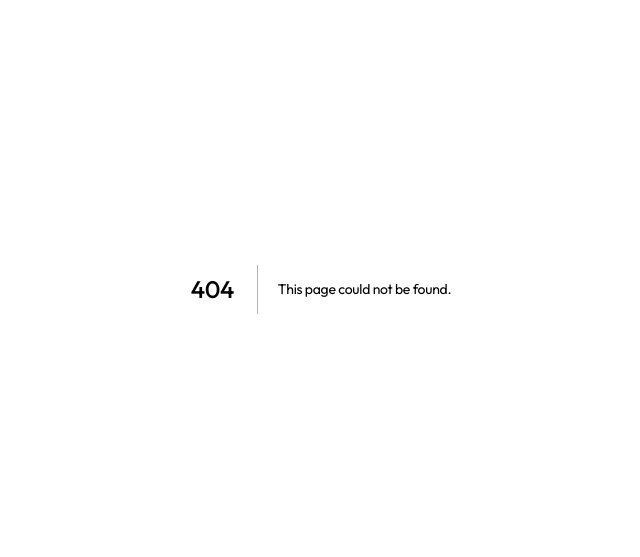
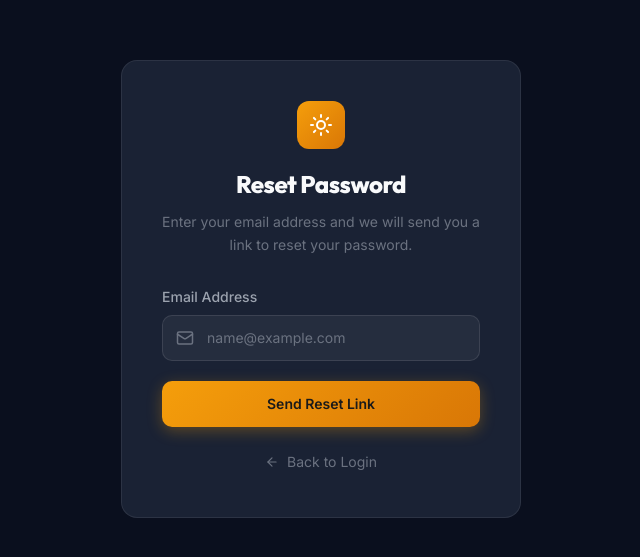
Before and after one commit to RANDOF483/solargrid, a Next.js app: page /forgot-password in a window 1280 px wide. Before the commit this address had no page. Shown: the part 111-668 px from the top of the page, without its empty margins (319-959 px from the left). Built offline with nearby package versions, Linux system fonts and the light colour scheme.

Commit message:
Implement forgot password and update password functionality

```diff
--- /dev/null
+++ b/src/app/forgot-password/page.tsx
@@ -0,0 +1,70 @@
+'use client';
+
+import { useState } from 'react';
+import Link from 'next/link';
+import { createClient } from '@/lib/supabase/client';
+import { Mail, ArrowLeft, Sun } from 'lucide-react';
+
+export default function ForgotPassword() {
+  const [email, setEmail] = useState('');
+  const [loading, setLoading] = useState(false);
+  const [message, setMessage] = useState<{ type: 'success' | 'error', text: string } | null>(null);
+
+  const handleSubmit = async (e: React.FormEvent) => {
+    e.preventDefault();
+    if (!email) return;
+    setLoading(true);
+    setMessage(null);
+
+    const supabase = createClient();
+    const { error } = await supabase.auth.resetPasswordForEmail(email, {
+      redirectTo: `${window.location.origin}/update-password`,
+    });
+
+    if (error) {
+      setMessage({ type: 'error', text: error.message });
+    } else {
+      setMessage({ type: 'success', text: 'Password reset link has been sent to your email.' });
+    }
+    setLoading(false);
+  };
+
+  return (
+    <div style={{ minHeight: '100vh', display: 'flex', alignItems: 'center', justifyContent: 'center', background: 'var(--bg-primary)' }}>
+      <div className="card" style={{ width: '100%', maxWidth: 400, padding: 40 }}>
+        <div style={{ display: 'flex', flexDirection: 'column', alignItems: 'center', marginBottom: 30 }}>
+          <div style={{ width: 48, height: 48, borderRadius: 12, background: 'linear-gradient(135deg, #f59e0b, #d97706)', display: 'flex', alignItems: 'center', justifyContent: 'center', marginBottom: 16 }}>
+            <Sun size={24} color="white" />
+          </div>
+          <h1 style={{ fontFamily: 'Outfit, sans-serif', fontSize: 24, fontWeight: 800, color: 'var(--text-primary)', marginBottom: 8 }}>Reset Password</h1>
+          <p style={{ fontSize: 14, color: 'var(--text-muted)', textAlign: 'center' }}>Enter your email address and we will send you a link to reset your password.</p>
+        </div>
+
+        {message && (
+          <div style={{ padding: '12px 16px', borderRadius: 8, marginBottom: 20, fontSize: 13, background: message.type === 'success' ? 'rgba(52, 211, 153, 0.1)' : 'rgba(239, 68, 68, 0.1)', color: message.type === 'success' ? '#34d399' : '#ef4444', border: `1px solid ${message.type === 'success' ? 'rgba(52, 211, 153, 0.2)' : 'rgba(239, 68, 68, 0.2)'}` }}>
+            {message.text}
+          </div>
+        )}
+
+        <form onSubmit={handleSubmit} style={{ display: 'flex', flexDirection: 'column', gap: 20 }}>
+          <div className="form-group">
+            <label className="form-label">Email Address</label>
+            <div style={{ position: 'relative' }}>
+              <Mail size={18} style={{ position: 'absolute', left: 14, top: '50%', transform: 'translateY(-50%)', color: 'var(--text-muted)' }} />
+              <input type="email" className="form-input" style={{ paddingLeft: 44 }} placeholder="name@example.com" value={email} onChange={(e) => setEmail(e.target.value)} required />
+            </div>
+          </div>
+          <button type="submit" className="btn btn-primary" disabled={loading} style={{ width: '100%', justifyContent: 'center', padding: '12px 0' }}>
+            {loading ? 'Sending Link...' : 'Send Reset Link'}
+          </button>
+        </form>
+
+        <div style={{ marginTop: 24, textAlign: 'center' }}>
+          <Link href="/login" style={{ display: 'inline-flex', alignItems: 'center', gap: 8, fontSize: 14, color: 'var(--text-muted)', textDecoration: 'none' }}>
+            <ArrowLeft size={14} /> Back to Login
+          </Link>
+        </div>
+      </div>
+    </div>
+  );
+}
--- /dev/null
+++ b/src/app/update-password/page.tsx
@@ -0,0 +1,69 @@
+'use client';
+
+import { useState } from 'react';
+import { useRouter } from 'next/navigation';
+import { createClient } from '@/lib/supabase/client';
+import { Lock, Sun, ArrowRight } from 'lucide-react';
+
+export default function UpdatePassword() {
+  const [password, setPassword] = useState('');
+  const [loading, setLoading] = useState(false);
+  const [message, setMessage] = useState<{ type: 'success' | 'error', text: string } | null>(null);
+  const router = useRouter();
+
+  const handleSubmit = async (e: React.FormEvent) => {
+    e.preventDefault();
+    if (!password || password.length < 6) {
+      setMessage({ type: 'error', text: 'Password must be at least 6 characters.' });
+      return;
+    }
+    setLoading(true);
+    setMessage(null);
+
+    const supabase = createClient();
+    const { error } = await supabase.auth.updateUser({ password });
+
+    if (error) {
+      setMessage({ type: 'error', text: error.message });
+      setLoading(false);
+    } else {
+      setMessage({ type: 'success', text: 'Password successfully updated! Redirecting to login...' });
+      setTimeout(() => {
+        router.push('/login');
+      }, 2000);
+    }
+  };
+
+  return (
+    <div style={{ minHeight: '100vh', display: 'flex', alignItems: 'center', justifyContent: 'center', background: 'var(--bg-primary)' }}>
+      <div className="card" style={{ width: '100%', maxWidth: 400, padding: 40 }}>
+        <div style={{ display: 'flex', flexDirection: 'column', alignItems: 'center', marginBottom: 30 }}>
+          <div style={{ width: 48, height: 48, borderRadius: 12, background: 'linear-gradient(135deg, #f59e0b, #d97706)', display: 'flex', alignItems: 'center', justifyContent: 'center', marginBottom: 16 }}>
+            <Sun size={24} color="white" />
+          </div>
+          <h1 style={{ fontFamily: 'Outfit, sans-serif', fontSize: 24, fontWeight: 800, color: 'var(--text-primary)', marginBottom: 8 }}>Create New Password</h1>
+          <p style={{ fontSize: 14, color: 'var(--text-muted)', textAlign: 'center' }}>Please enter your new password below.</p>
+        </div>
+
+        {message && (
+          <div style={{ padding: '12px 16px', borderRadius: 8, marginBottom: 20, fontSize: 13, background: message.type === 'success' ? 'rgba(52, 211, 153, 0.1)' : 'rgba(239, 68, 68, 0.1)', color: message.type === 'success' ? '#34d399' : '#ef4444', border: `1px solid ${message.type === 'success' ? 'rgba(52, 211, 153, 0.2)' : 'rgba(239, 68, 68, 0.2)'}` }}>
+            {message.text}
+          </div>
+        )}
+
+        <form onSubmit={handleSubmit} style={{ display: 'flex', flexDirection: 'column', gap: 20 }}>
+          <div className="form-group">
+            <label className="form-label">New Password</label>
+            <div style={{ position: 'relative' }}>
+              <Lock size={18} style={{ position: 'absolute', left: 14, top: '50%', transform: 'translateY(-50%)', color: 'var(--text-muted)' }} />
+              <input type="password" className="form-input" style={{ paddingLeft: 44 }} placeholder="Minimum 6 characters" value={password} onChange={(e) => setPassword(e.target.value)} required minLength={6} />
+            </div>
+          </div>
+          <button type="submit" className="btn btn-primary" disabled={loading} style={{ width: '100%', justifyContent: 'center', padding: '12px 0' }}>
+            {loading ? 'Updating...' : 'Update Password'} <ArrowRight size={16} />
+          </button>
+        </form>
+      </div>
+    </div>
+  );
+}
--- a/src/middleware.ts
+++ b/src/middleware.ts
@@ -32,7 +32,7 @@ export async function middleware(request: NextRequest) {
   const { pathname } = request.nextUrl;
 
   // Public routes that don't need auth
-  const publicRoutes = ['/', '/login', '/register', '/about', '/contact', '/services'];
+  const publicRoutes = ['/', '/login', '/register', '/about', '/contact', '/services', '/forgot-password', '/update-password'];
   const isPublicRoute = publicRoutes.some(
     (route) => pathname === route || pathname.startsWith('/api/auth')
   );
```
